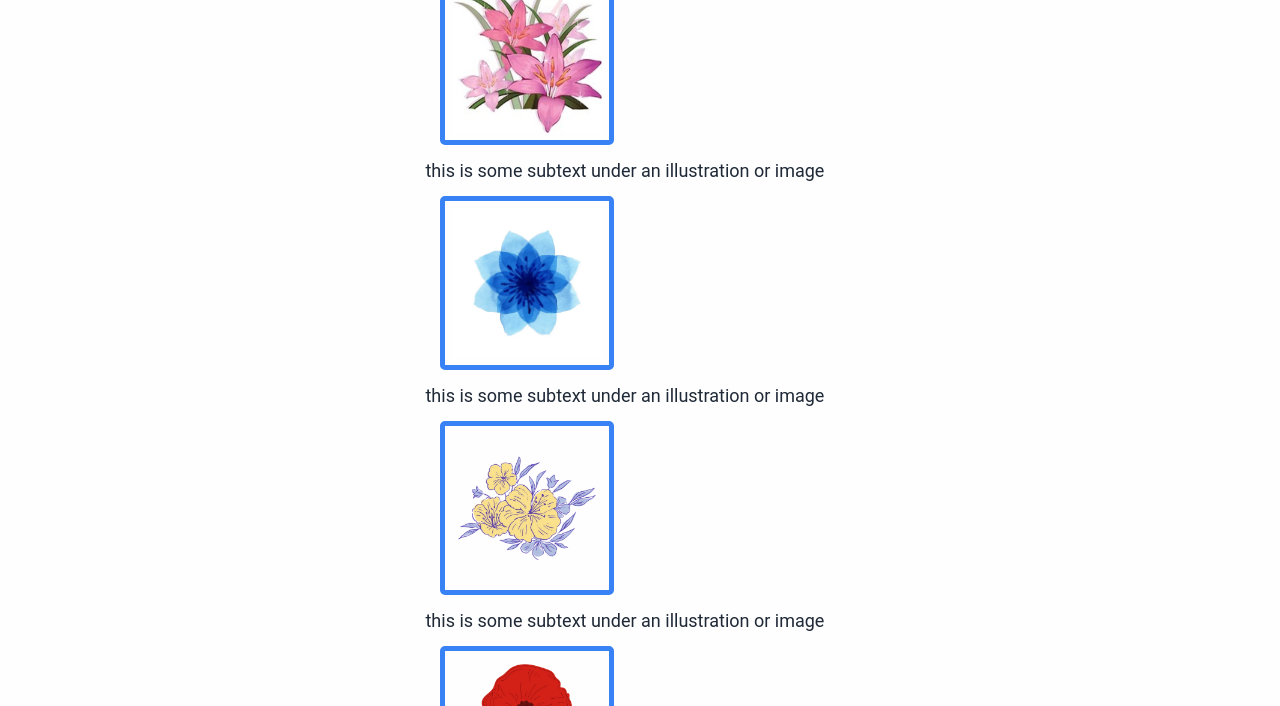
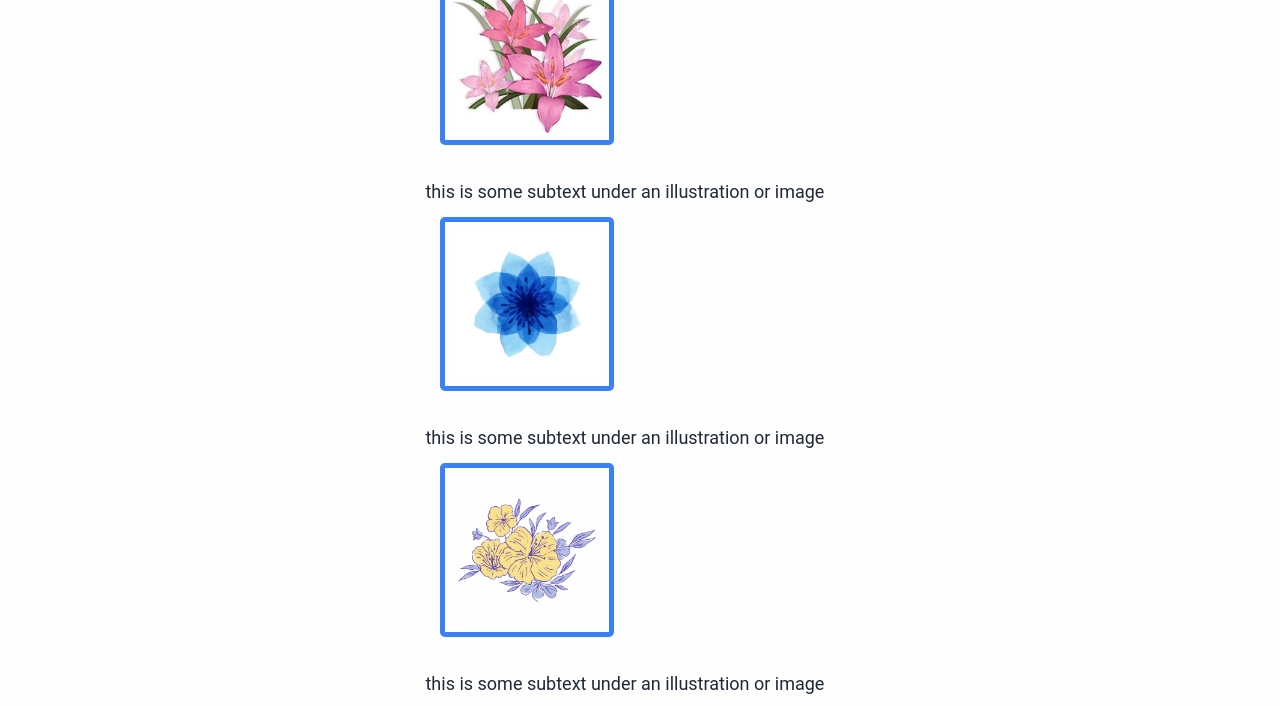
Before and after one commit to suethel/LandingPage, a plain HTML site: page index.html in a window 1280 px wide. Shown: the part 572-1278 px from the top of the page. Drawn offline with Linux system fonts and the light colour scheme.

Commit message:
add linebreak to img text

```diff
--- a/index.html
+++ b/index.html
@@ -25,21 +25,21 @@
     </div>
     <div class="info-2">
         <div class="title">Some random information</div>
-        <div class="boxes">
+        <div class="allcards">
             <div class="card">
-                <img class="square" src="images/pinkflower.webp">
+                <img class="square" src="images/pinkflower.webp"><br>
                 <span>this is some subtext under an illustration or image</span>
             </div>
             <div class="card">
-                <img class="square" src="images/BlueFlower.webp">
+                <img class="square" src="images/BlueFlower.webp"><br>
                 <span>this is some subtext under an illustration or image</span>
             </div>
             <div class="card">
-                <img class="square" src="images/yellowflower.webp">
+                <img class="square" src="images/yellowflower.webp"><br>
                 <span>this is some subtext under an illustration or image</span>
             </div>
             <div class="card">
-                <img class="square" src="images/redflower.webp">
+                <img class="square" src="images/redflower.webp"><br>
                 <span>this is some subtext under an illustration or image</span>
             </div>
         </div>
```
